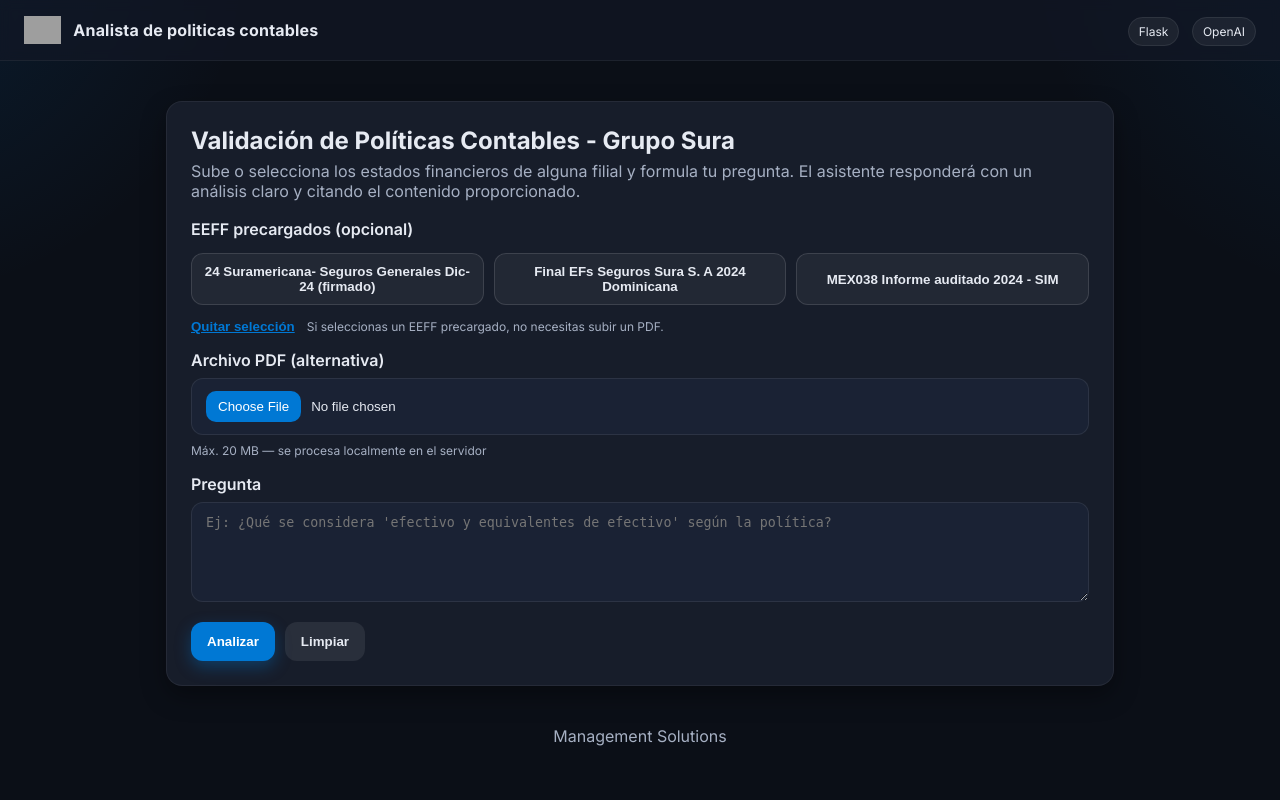
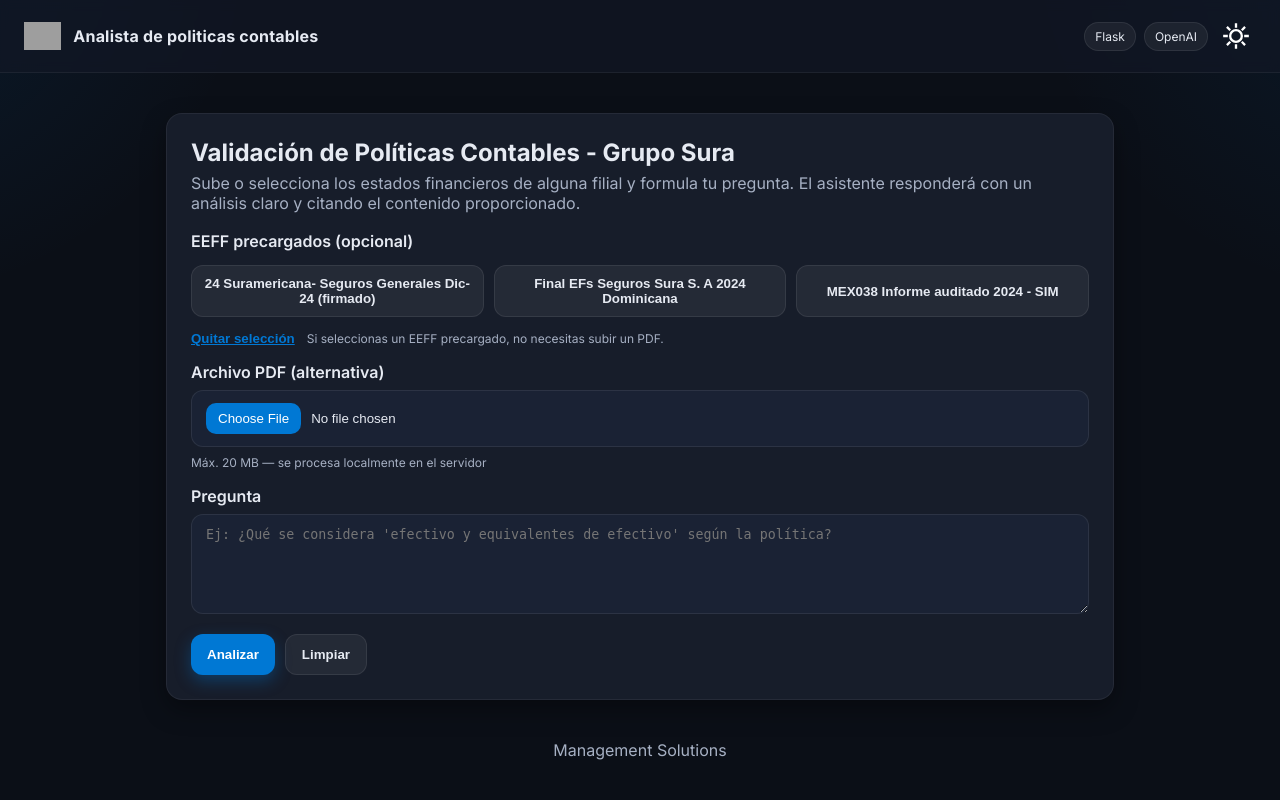
Before and after one commit to Feru34/Sura-IA, a Flask app: page / in a window 1280 px wide. Run offline with Flask 3, Linux system fonts and the light colour scheme; some libraries are stand-ins or nearby versions; grey boxes are pictures that could not be loaded.

Commit message:
Tema oscuro y claro

```diff
--- a/static/styles.css
+++ b/static/styles.css
@@ -8,39 +10,116 @@
   --ok:#22C55E;
   --warn:#F59E0B;
   --err:#EF4444;
+
+  /* Tokens de UI dependientes de tema */
+  --header-bg: rgba(18,24,38,.7);
+  --hairline: rgba(255,255,255,.06);
+  --hairline-strong: rgba(255,255,255,.08);
+  --chip-bg: rgba(255,255,255,.06);
+  --chip-border: rgba(255,255,255,.08);
+  --card-tint: rgba(255,255,255,.02);
+  --result-bg: rgba(0,0,0,.25);
+  --blockquote-bg: rgba(255,255,255,.04);
+  --code-bg: rgba(0,0,0,.35);
+  --table-border: rgba(255,255,255,.15);
+  --table-head-bg: rgba(255,255,255,.06);
+  --table-zebra-bg: rgba(255,255,255,.03);
+
   --radius:16px;
   --shadow:0 10px 24px rgba(0,0,0,.35);
 }
+
+/* Forzar valores explícitos por si el script no corre */
+html[data-theme="dark"]{
+  --bg:#0B0F17;
+  --surface:#121826;
+  --elev:#1A2234;
+  --text:#E6EAF2;
+  --muted:#A6B0C3;
+  --ok:#22C55E;
+  --warn:#F59E0B;
+  --err:#EF4444;
+
+  --header-bg: rgba(18,24,38,.7);
+  --hairline: rgba(255,255,255,.06);
+  --hairline-strong: rgba(255,255,255,.08);
+  --chip-bg: rgba(255,255,255,.06);
+  --chip-border: rgba(255,255,255,.08);
+  --card-tint: rgba(255,255,255,.02);
+  --result-bg: rgba(0,0,0,.25);
+  --blockquote-bg: rgba(255,255,255,.04);
+  --code-bg: rgba(0,0,0,.35);
+  --table-border: rgba(255,255,255,.15);
+  --table-head-bg: rgba(255,255,255,.06);
+  --table-zebra-bg: rgba(255,255,255,.03);
+}
+
+html[data-theme="light"]{
+  --bg:#F5F7FB;
+  --surface:#FFFFFF;
+  --elev:#F2F5FC; /* superficie elevada */
+  --text:#0B0F17;
+  --muted:#506077; /* texto secundario */
+  --ok:#16A34A;
+  --warn:#B45309;
+  --err:#DC2626;
+
+  --header-bg: rgba(255,255,255,.75);
+  --hairline: rgba(0,0,0,.10);
+  --hairline-strong: rgba(0,0,0,.14);
+  --chip-bg: rgba(0,0,0,.06);
+  --chip-border: rgba(0,0,0,.12);
+  --card-tint: rgba(0,0,0,.02);
+  --result-bg: rgba(0,0,0,.04);
+  --blockquote-bg: rgba(0,0,0,.04);
+  --code-bg: rgba(0,0,0,.06);
+  --table-border: rgba(0,0,0,.12);
+  --table-head-bg: rgba(0,0,0,.06);
+  --table-zebra-bg: rgba(0,0,0,.03);
+}
+
 *{box-sizing:border-box}
 html,body{height:100%}
 body{
   margin:0;
   font-family:Inter, system-ui, -apple-system, Segoe UI, Roboto, Arial, "Noto Sans", "Apple Color Emoji","Segoe UI Emoji";
   color:var(--text);
-  background: radial-gradient(60rem 60rem at -10% -10%, rgba(0,120,212,0.15), transparent 40%),
-              radial-gradient(60rem 60rem at 110% -10%, rgba(0,120,212,0.12), transparent 40%),
-              var(--bg);
+  background:
+    radial-gradient(60rem 60rem at -10% -10%, rgba(0,120,212,0.12), transparent 40%),
+    radial-gradient(60rem 60rem at 110% -10%, rgba(0,120,212,0.10), transparent 40%),
+    var(--bg);
 }
 
 /* Header */
 .app-header{
   display:flex; align-items:center; justify-content:space-between;
-  padding:16px 24px; background:rgba(18,24,38,.7); backdrop-filter: blur(6px);
-  border-bottom:1px solid rgba(255,255,255,.06); position:sticky; top:0; z-index:3;
+  padding:16px 24px; background:var(--header-bg); backdrop-filter: blur(6px);
+  border-bottom:1px solid var(--hairline); position:sticky; top:0; z-index:3;
 }
 .brand{display:flex; align-items:center; gap:12px}
 .azure-logo{height:28px}
 .brand-text{font-weight:700; letter-spacing:.2px}
+.header-right{display:flex; align-items:center; gap:8px}
 .header-right .tag{
-  background:rgba(255,255,255,.06); border:1px solid rgba(255,255,255,.08);
-  padding:6px 10px; border-radius:999px; font-size:12px; margin-left:8px;
+  background:var(--chip-bg); border:1px solid var(--chip-border);
+  padding:6px 10px; border-radius:999px; font-size:12px;
 }
+
+/* Botón de icono (tema) */
+.icon-btn{
+  display:inline-flex; align-items:center; justify-content:center;
+  width:40px; height:40px;
+  border:none; background:transparent; cursor:pointer; border-radius:10px;
+  transition: background .18s ease, transform .06s ease, box-shadow .18s ease;
+}
+.icon-btn:hover{ background: var(--chip-bg); transform: translateY(-1px); }
+.icon-btn img{ display:block; width:28px; height:28px; }
 
 /* Layout */
 .container{max-width:980px; margin:40px auto; padding:0 16px}
 .card{
-  background:linear-gradient(0deg, rgba(255,255,255,.02), rgba(255,255,255,.02)), var(--surface);
-  border:1px solid rgba(255,255,255,.06);
+  background:linear-gradient(0deg, var(--card-tint), var(--card-tint)), var(--surface);
+  border:1px solid var(--hairline);
   border-radius:var(--radius); box-shadow:var(--shadow);
   padding:24px; margin-bottom:20px;
 }
@@ -63,16 +142,24 @@
 .actions{display:flex; gap:10px; margin-top:4px}
 .btn{
   border:none; padding:12px 16px; border-radius:12px; cursor:pointer; font-weight:600;
-  transition: transform .06s ease, box-shadow .2s ease;
+  transition: transform .06s ease, box-shadow .2s ease, background .2s ease, color .2s ease;
 }
 .btn:hover{transform: translateY(-1px)}
 .btn-primary{background:var(--azure); color:white; box-shadow:0 6px 16px rgba(0,120,212,.35)}
-.btn-secondary{background:rgba(255,255,255,.08); color:var(--text)}
+.btn-secondary{background:var(--chip-bg); color:var(--text); border:1px solid var(--chip-border)}
 
+/* Resultado */
 .result-card .result{
-  white-space:pre-wrap; color:#E9EEF9; background:rgba(0,0,0,.25);
-  border:1px solid rgba(255,255,255,.06); border-radius:12px; padding:16px;
-  max-height:520px; overflow:auto;
+  white-space: normal;
+  color: var(--text);
+  background: var(--result-bg);
+  border:1px solid var(--hairline);
+  border-radius:12px;
+  padding:20px;
+  max-height:520px;
+  overflow:auto;
+  line-height:1.6;
+  font-size:15px;
 }
 
 /* Backdrop + loader */
@@ -202,8 +276,8 @@
   justify-content: center;
   padding: 10px 12px;
   border-radius: 12px;
-  border: 1px solid rgba(255,255,255,.12);
-  background: rgba(255,255,255,.05);
+  border: 1px solid var(--hairline-strong);
+  background: var(--chip-bg);
   color: var(--text);
   cursor: pointer;
   font-weight: 600;
--- a/templates/index.html
+++ b/templates/index.html
@@ -1,11 +1,25 @@
 <!DOCTYPE html>
-<html lang="es">
+<html lang="es" data-theme="dark">
 <head>
   <meta charset="utf-8" />
   <title>Analista - MS</title>
   <meta name="viewport" content="width=device-width, initial-scale=1" />
   <link rel="preconnect" href="https://fonts.gstatic.com" crossorigin />
   <link href="https://fonts.googleapis.com/css2?family=Inter:wght@400;500;600;700&display=swap" rel="stylesheet" />
+
+  <!-- Aplicar tema antes de pintar estilos para evitar "flash" -->
+  <script>
+    (function () {
+      try {
+        const saved = localStorage.getItem('theme');
+        const theme = (saved === 'Light' || saved === 'Dark') ? saved : 'Dark';
+        document.documentElement.setAttribute('data-theme', theme.toLowerCase());
+      } catch (_) {
+        document.documentElement.setAttribute('data-theme', 'dark');
+      }
+    })();
+  </script>
+
   <link rel="stylesheet" href="{{ url_for('static', filename='styles.css') }}" />
 </head>
 <body>
@@ -14,9 +28,17 @@
       <img src="{{ url_for('static', filename='sura.svg') }}" alt="Azure" class="azure-logo" />
       <span class="brand-text">Analista de politicas contables</span>
     </div>
+
     <div class="header-right">
       <span class="tag">Flask</span>
       <span class="tag">OpenAI</span>
+
+      <!-- Botón de tema (asume que existen los dos iconos en /static) -->
+      <button type="button" id="theme-toggle" class="icon-btn" title="Cambiar tema" aria-label="Cambiar tema">
+        <img id="theme-icon"
+             src="{{ url_for('static', filename='icon-dark.svg') }}"
+             alt="Modo oscuro" width="28" height="28" />
+      </button>
     </div>
   </header>
 
@@ -97,12 +119,9 @@
     const resetBtn = document.getElementById('btn-reset');
 
     function selectPreset(btn) {
-      // marca visualmente
       [...presetGrid.querySelectorAll('.preset-option')].forEach(b => b.classList.remove('selected'));
       btn.classList.add('selected');
-      // setea hidden input
       presetInput.value = btn.dataset.key;
-      // limpia y deshabilita el upload (no obligatorio)
       fileInput.value = '';
       fileInput.removeAttribute('required');
       fileInput.disabled = true;
@@ -112,7 +131,7 @@
       [...presetGrid.querySelectorAll('.preset-option')].forEach(b => b.classList.remove('selected'));
       presetInput.value = '';
       fileInput.disabled = false;
-      // el upload sigue opcional; si quieres hacerlo obligatorio cuando no haya preset:
+      // Si quieres hacerlo obligatorio cuando no haya preset:
       // fileInput.setAttribute('required', 'required');
     }
 
@@ -125,6 +144,36 @@
     clearPresetBtn.addEventListener('click', clearPreset);
     resetBtn.addEventListener('click', clearPreset);
 
+    // -------- Tema (Dark/Light) --------
+    const themeToggle = document.getElementById('theme-toggle');
+    const themeIcon = document.getElementById('theme-icon');
+
+    function applyTheme(theme /* 'Dark' | 'Light' */) {
+      const t = theme === 'Light' ? 'light' : 'dark';
+      document.documentElement.setAttribute('data-theme', t);
+      localStorage.setItem('theme', theme);
+
+      // Cambiar icono según el tema actual
+      const isDark = theme === 'Dark';
+      themeIcon.src = isDark
+        ? "{{ url_for('static', filename='icon-dark.svg') }}"
+        : "{{ url_for('static', filename='icon-light.svg') }}";
+      themeIcon.alt = isDark ? 'Modo oscuro' : 'Modo claro';
+    }
+
+    function toggleTheme() {
+      const current = localStorage.getItem('theme') || 'Dark';
+      applyTheme(current === 'Dark' ? 'Light' : 'Dark');
+    }
+
+    // Inicializar icono al cargar
+    document.addEventListener('DOMContentLoaded', () => {
+      const saved = localStorage.getItem('theme') || 'Dark';
+      applyTheme(saved);
+      themeToggle.addEventListener('click', toggleTheme);
+    });
+
+    // -------- Submit análisis --------
     form.addEventListener('submit', async (e) => {
       e.preventDefault();
       resultCard.classList.add('hidden');
```
Also changed, not shown: other parts of static/styles.css (+15 -26 lines), static/icon-dark.svg (added), static/icon-light.svg (added).
